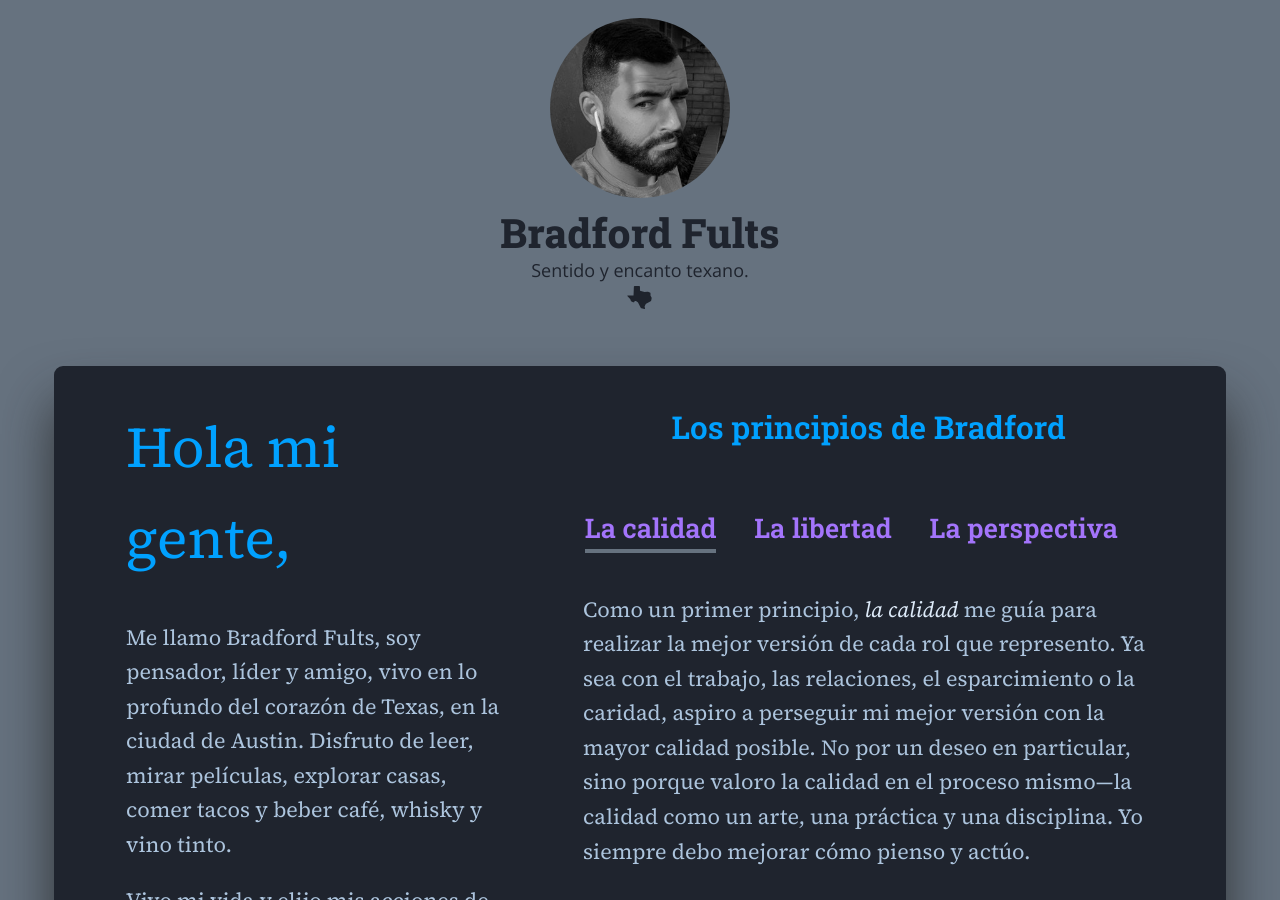
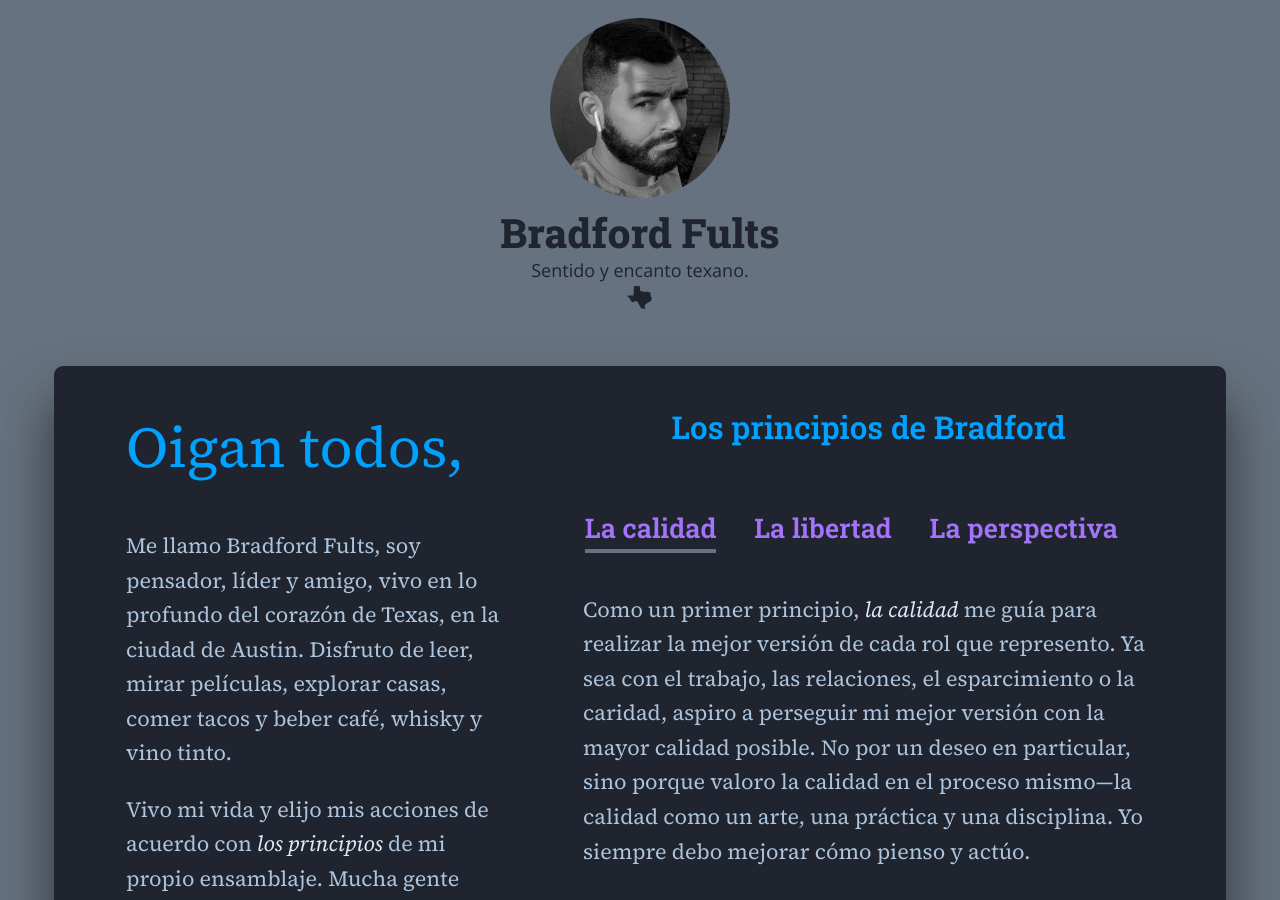
Before and after one commit to h3h/bradfordfults.com, a Jekyll site: the page built from hogar.html, in a window 1280 px wide and 900 px high. Built offline with Jekyll 4.4.1, drawn with Linux system fonts in a browser that asks for light colours; some web fonts are replaced.

Commit message:
Change Spanish greeting

```diff
--- a/hogar.html
+++ b/hogar.html
@@ -10,7 +10,7 @@ lang: es
 <article class="content h-entry">
   <div class="layout-2col post-content">
     <section class="col intro">
-      <p class="salutation">Hola mi gente,</p>
+      <p class="salutation">Oigan todos,</p>
       <p class="p-summary">
         Me llamo Bradford Fults, soy pensador, líder y amigo, vivo en lo
         profundo del corazón de Texas, en la ciudad de Austin. Disfruto de leer,
```
